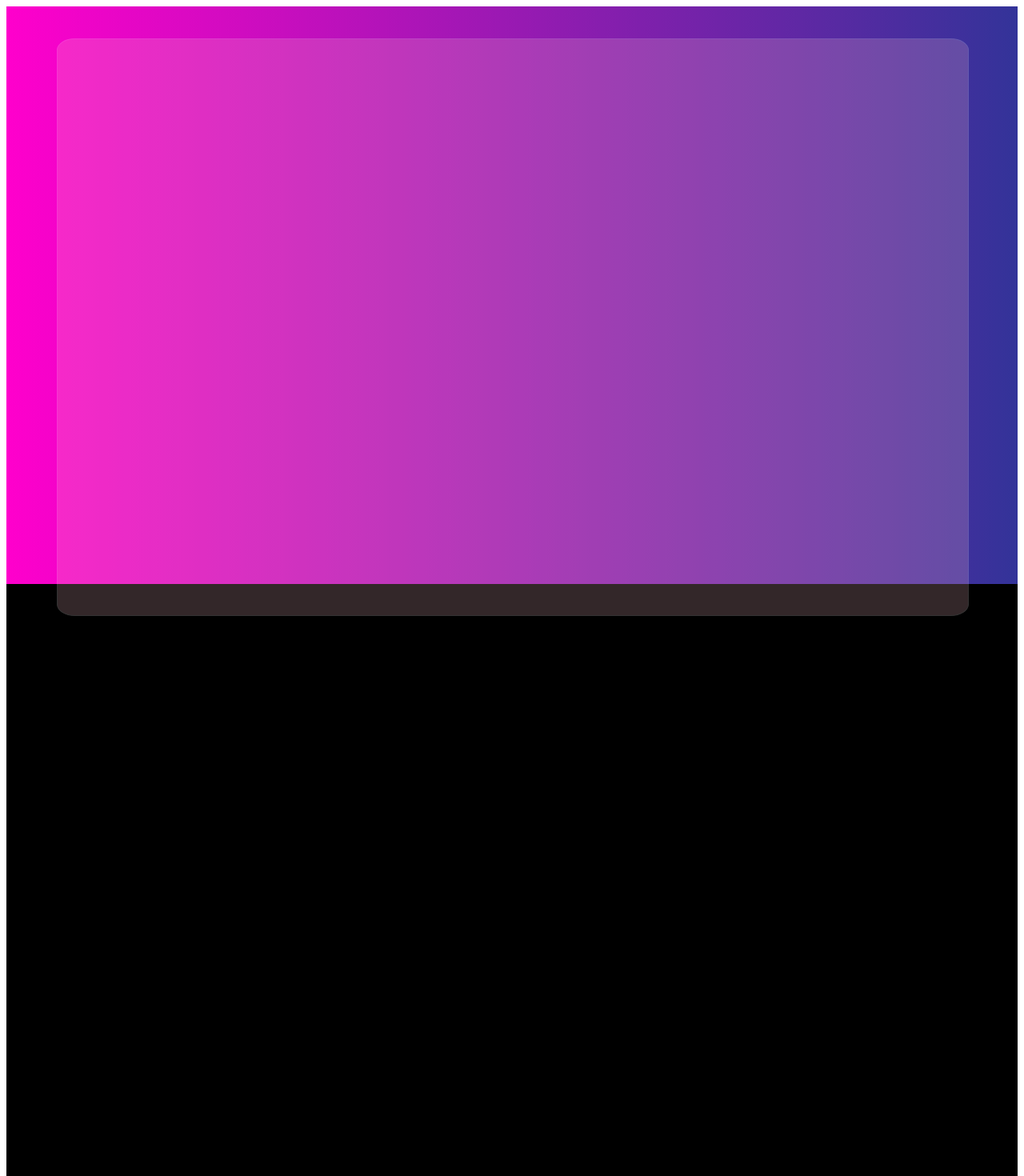
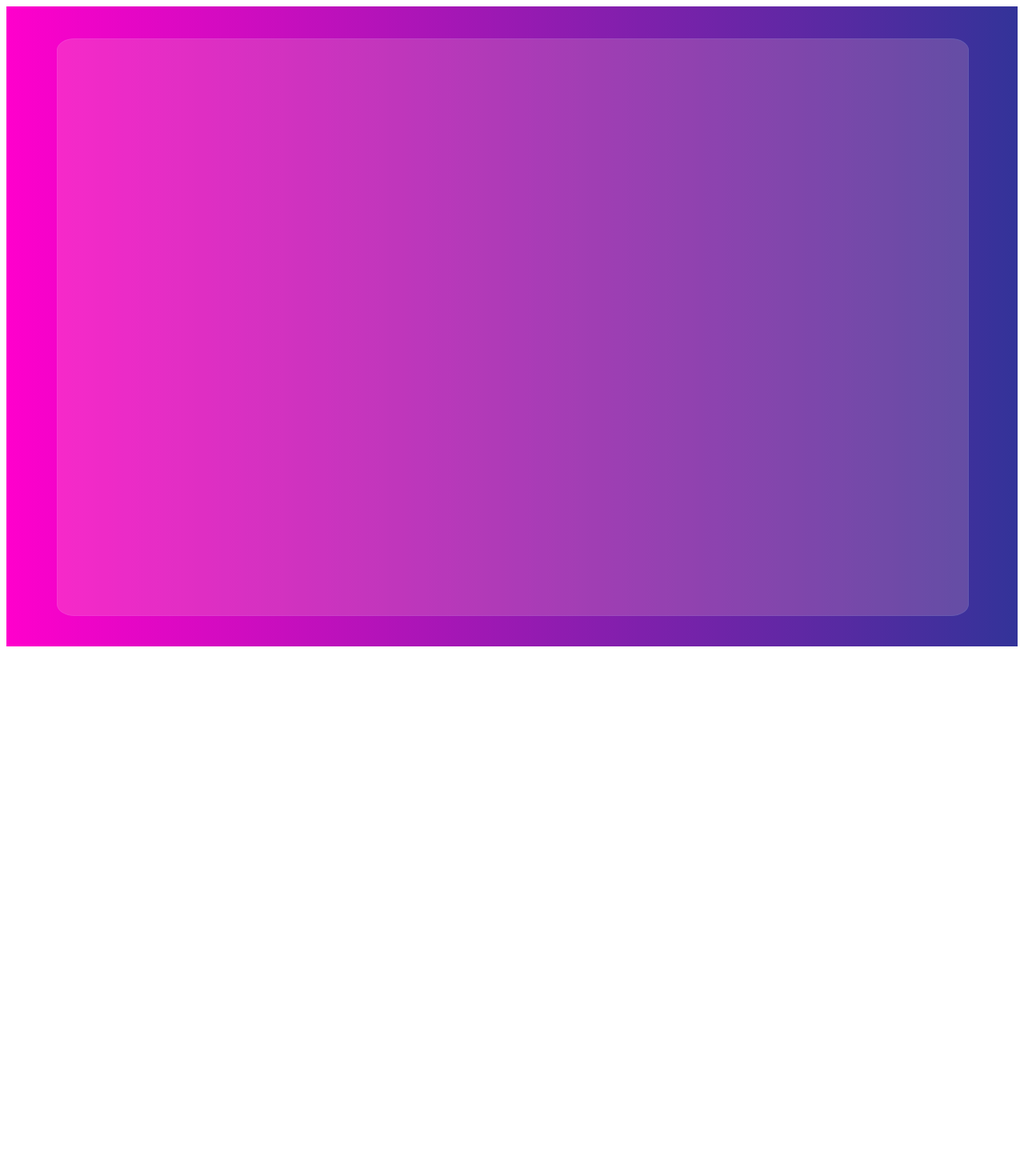
Before and after one commit to sashaTen/Portfolio, a React (Create React App) app: page / in a window 1280 px wide. Shown: the top 1470 px of the page at 80% size. After the commit the page ends 816 px from the top, so only its background shows below. Built offline with nearby package versions, Linux system fonts and the light colour scheme.

Commit message:
i  deleted the   black   blur  background

```diff
--- a/src/aboutMe.js
+++ b/src/aboutMe.js
@@ -1,18 +1,9 @@
-const   AboutMe=()=>{
-    return (<>
+const AboutMe = () => {
+  return (
+    <>
+      <div className="aboutMe"></div>
+    </>
+  );
+};
 
-<div className =  "aboutMe">
-
-</div>
-<article  className="blurBack">
-</article>
-
-
-    </>)
-}
-
-
-
-
-
-export  default AboutMe;
+export default AboutMe;
--- a/src/index.css
+++ b/src/index.css
@@ -1,40 +1,24 @@
-
-
-.App{
-  color:  black;
+.App {
+  color: black;
   text-transform: capitalize;
   text-align: center;
-  background-image: linear-gradient(to right, #ff00cc  ,  #333399 );
+  background-image: linear-gradient(to right, #ff00cc, #333399);
   height: 100vh;
-
 }
-.aboutMe{
-  color  :  whitesmoke;
-  width  :  90%;
+.aboutMe {
+  color: whitesmoke;
+  width: 90%;
   height: 90vh;
-  margin-left :  5%;
+  margin-left: 5%;
   position: relative;
   top: 5%;
   border-radius: 2%;
-  border:    1px   white    solid;
-  background:  pink;
+  border: 1px white solid;
+  background: pink;
   opacity: 0.2;
-  }
-
-.blurBack{
-  width: 100%;
-  height: 100vh;
-  background-color: black;
-
-
-  top: 0%;
-
 }
-
-
 
 @media screen and (max-width: 680px) {
   .aboutMe {
-
   }
 }
```
